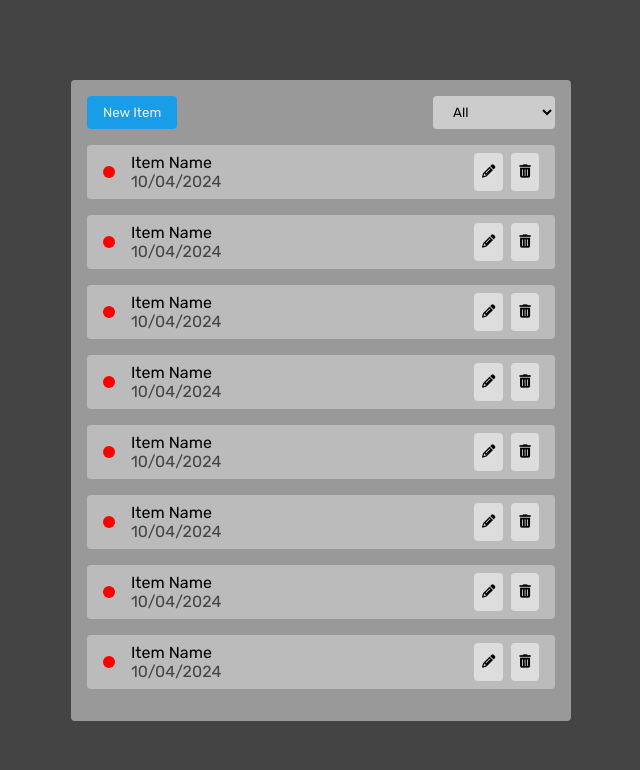
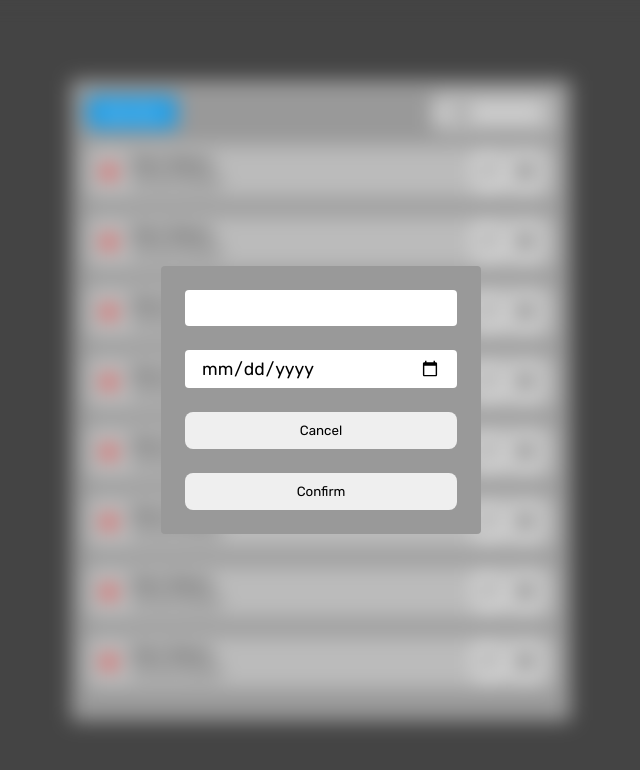
Before and after one commit to nextcorp/todo-list-app, a website built with Vite: page index.html in a window 1280 px wide. Shown: the whole page, without its empty margins (319-959 px from the left). Built offline with nearby package versions, Linux system fonts and the light colour scheme.

Commit message:
overlay and add item component

```diff
--- a/index.html
+++ b/index.html
@@ -5,6 +5,8 @@
     <meta name="viewport" content="width=device-width, initial-scale=1.0">
     <link rel="shortcut icon" href="vite.svg">
     <link rel="stylesheet" href="style.css">
+    <link rel="stylesheet" href="style2.css">
+    <link rel="stylesheet" href="style3.css">
     <link rel="preconnect" href="https://fonts.googleapis.com">
     <link rel="preconnect" href="https://fonts.gstatic.com" crossorigin>
     <link href="https://fonts.googleapis.com/css2?family=Rubik:ital,wght@0,300..900;1,300..900&display=swap" rel="stylesheet">
@@ -23,6 +25,15 @@
         </div>
         <div class="content"></div>
     </div>
+    <div class="overlay">
+        <div class="add-item">
+            <input type="text" name="fullname" id="fullname">
+            <input type="date" name="end-date" id="end-date">
+            <button class="add-item__cancel-button">Cancel</button>
+            <button class="add-item__confirm-button">Confirm</button>
+        </div>
+    </div>
+
     <script src="main.js"></script>
     <script src="https://kit.fontawesome.com/290ca7dffc.js" crossorigin="anonymous"></script>
 </body>
--- a/style.css
+++ b/style.css
@@ -115,6 +115,10 @@ body {
     background: #ccc;
 }
 
+.hidden {
+    display: none;
+}
+
 @media screen and (max-width: 500px) {
     body {
         display: unset;
--- /dev/null
+++ b/style2.css
@@ -0,0 +1,13 @@
+/* overlay */
+
+.overlay {
+    width: 100%;
+    height: 100%;
+    position: absolute;
+    top: 0;
+    left: 0;
+    display: flex;
+    align-items: center;
+    justify-content: center;
+    backdrop-filter: blur(10px);
+}
--- /dev/null
+++ b/style3.css
@@ -0,0 +1,24 @@
+.add-item {
+    background: #999;
+    border-radius: 0.25rem;
+    padding: 1.5rem;
+    display: flex;
+    flex-direction: column;
+    gap: 1.5rem;
+}
+
+.add-item input[name="fullname"],
+.add-item input[name="end-date"] {
+    border: none;
+    padding: 0.5rem 1rem;
+    border-radius: 0.25rem;
+    outline: none;
+    font-size: 1.1rem;
+}
+
+.add-item__cancel-button,
+.add-item__confirm-button {
+    padding-block: 0.7rem;
+    border: none;
+    border-radius: 0.5rem;
+}
```
